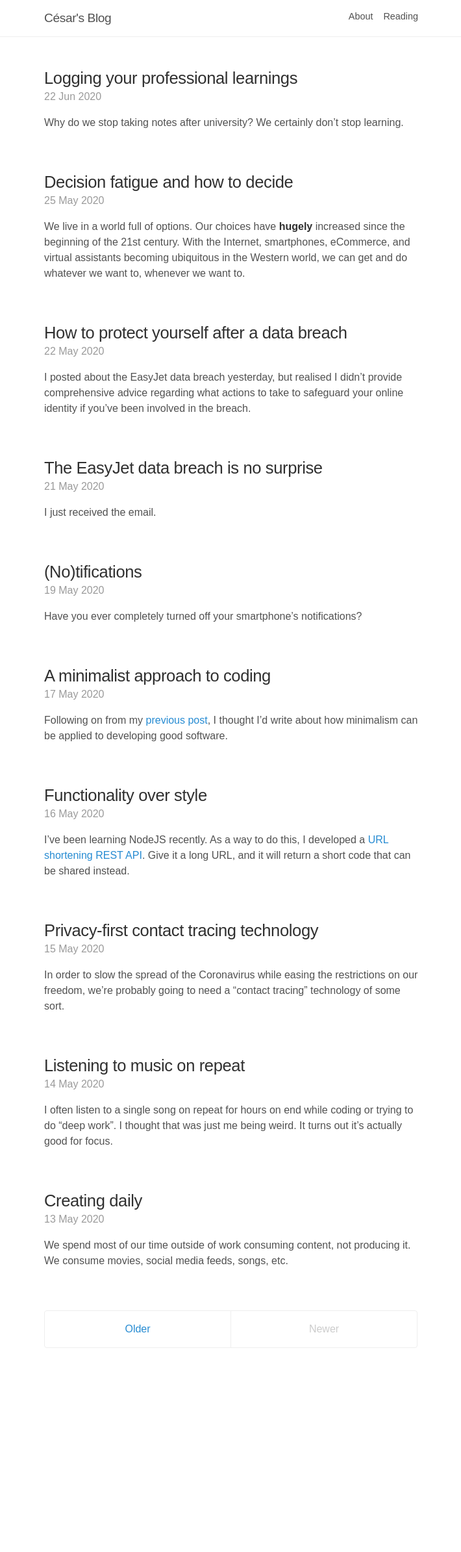
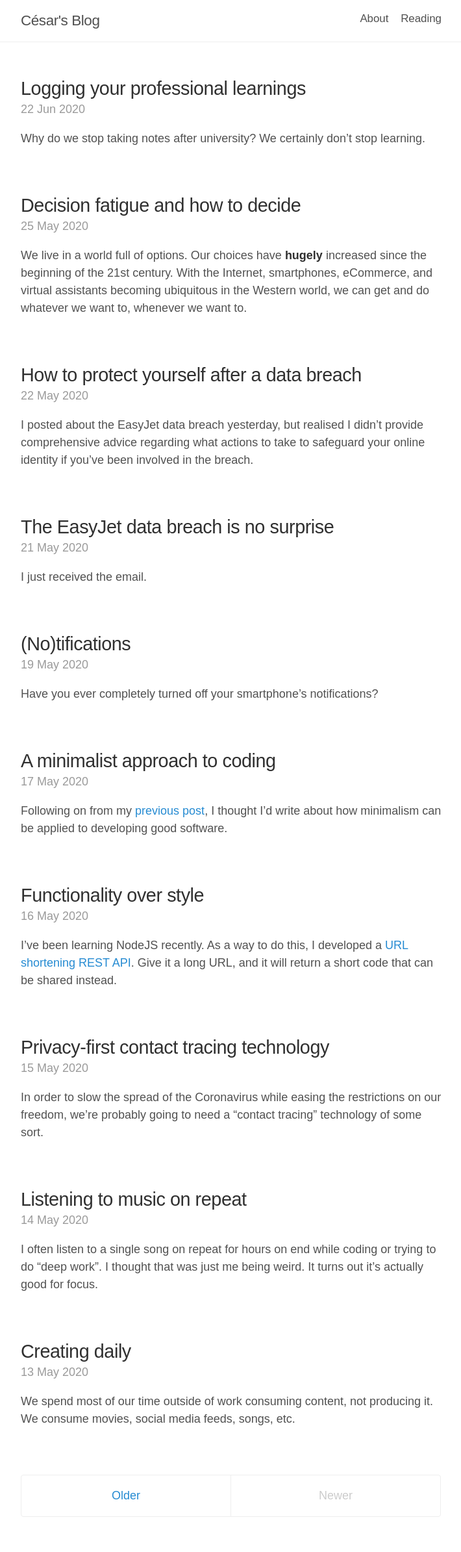
Before and after one commit to cesarferradas/ferrad.as, a Jekyll site: the page built from index.html, in a window 1280 px wide. Shown: the whole page at 65% size, without its empty margins (284-994 px from the left). Built offline with Jekyll 4.4.1, drawn with Linux system fonts in a browser that asks for light colours; the list of posts is cut into pages by our own code; before the commit the page ends 2123 px from its top, so only the background shows below that.

Commit message:
meddle with font sizes again

```diff
--- a/public/css/poole.css
+++ b/public/css/poole.css
@@ -23,7 +23,7 @@ html {
 }
 @media (min-width: 38em) {
   html {
-    font-size: 16px;
+    font-size: 18px;
   }
 }
 
@@ -65,11 +65,11 @@ h2 {
 }
 h3 {
   margin-top: 1.5rem;
-  font-size: 1.2rem;
+  font-size: 1.25rem;
 }
 h4, h5, h6 {
   margin-top: 1rem;
-  font-size: 1rem;
+  font-size: 1.1rem;
 }
 
 /* Body text */
@@ -283,7 +283,7 @@ tbody tr:nth-child(odd) th {
   color: #505050;
 }
 .masthead-title small {
-  font-size: 80%;
+  font-size: 90%;
   font-weight: 400;
   color: #c0c0c0;
   letter-spacing: 0;
```
